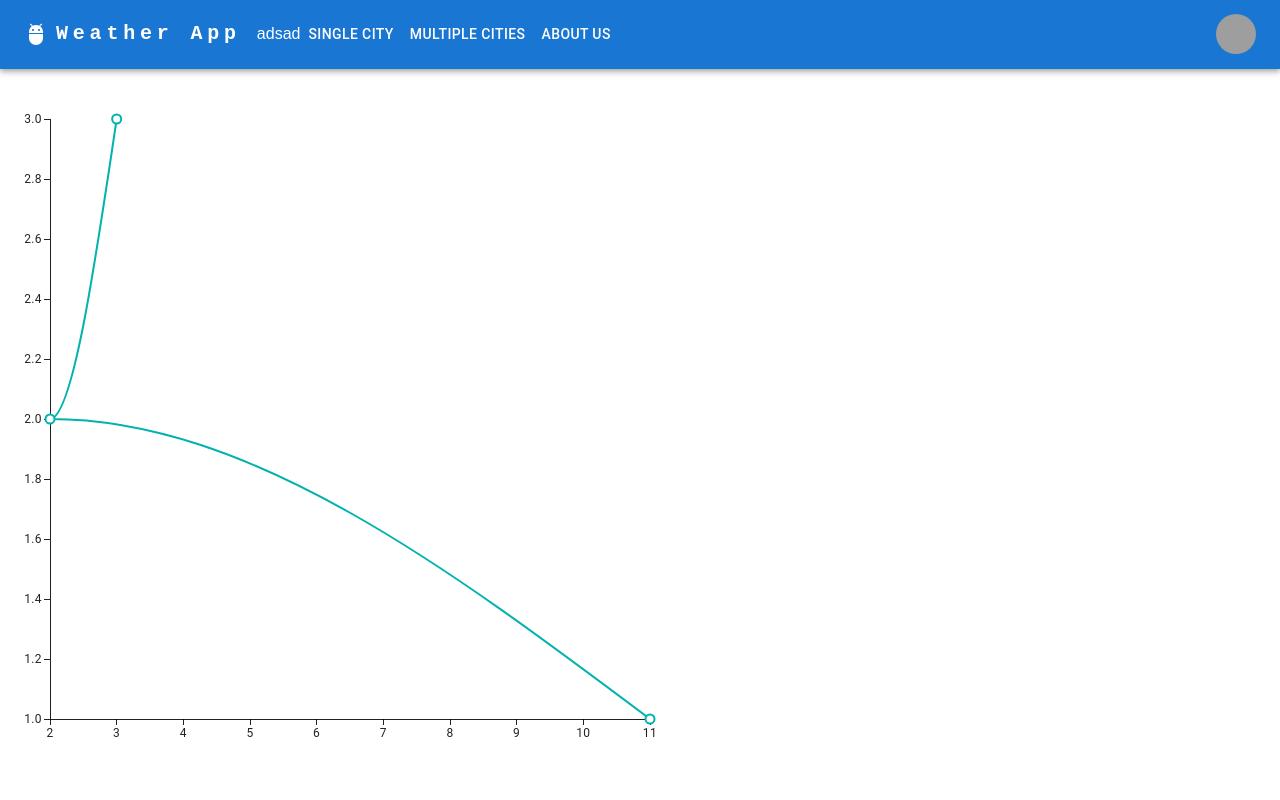
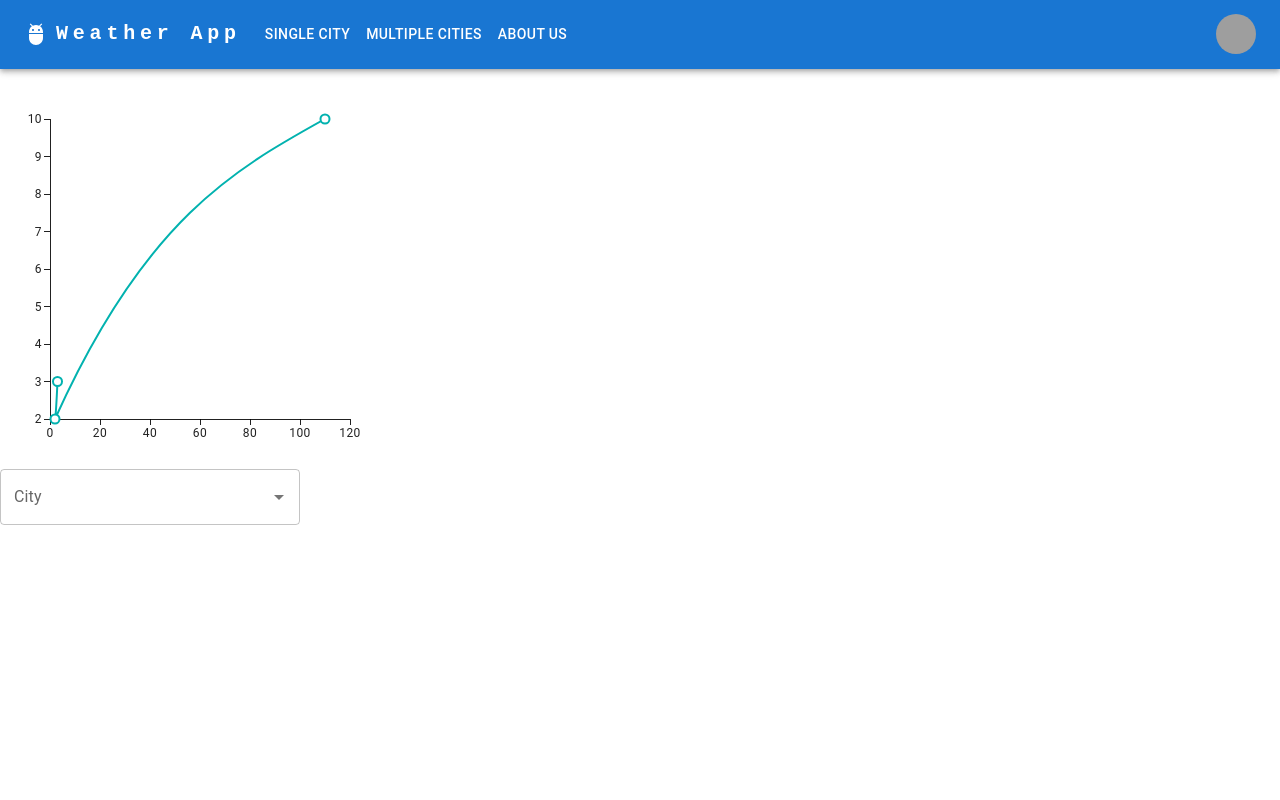
Before and after one commit to patrickfeeney03/brianHaters, a Next.js app: page /weather in a window 1280 px wide. Shown: the top 800 px of the page. Built offline with nearby package versions, Linux system fonts and the light colour scheme; grey boxes are pictures that could not be loaded.

Commit message:
get dropdown to change graph in single city  view

```diff
--- /dev/null
+++ b/components/Avatar.module.css
@@ -0,0 +1,5 @@
+.img {
+    border-radius: 50%;
+    object-fit: cover;
+    margin: 1em;
+}
--- /dev/null
+++ b/components/HomeText.module.css
@@ -0,0 +1,6 @@
+.everything {
+    margin: auto;
+    width: 50%;
+    padding: 10px;
+    text-align: center;
+}
--- a/components/ResponsiveMenu.js
+++ b/components/ResponsiveMenu.js
@@ -14,7 +14,19 @@ import MenuItem from '@mui/material/MenuItem';
 import AdbIcon from '@mui/icons-material/Adb';
 import Link from 'next/link';
 
-const pages = ['Single City', 'Multiple Cities', 'About Us'];
+const pages = [
+  {
+    key: 1,
+    name: 'Single City'
+  },
+  {
+    key: 2,
+    name: 'Multiple Cities'
+  },
+  {
+    key: 3,
+    name: 'About Us'
+  }];
 const links = ['weather', 'multiple', 'about']
 const settings = ['Profile', 'Account', 'Dashboard', 'Logout'];
 const titleName = 'Weather App';
@@ -43,11 +55,10 @@ function ResponsiveAppBar() {
       <Container maxWidth="xl">
         <Toolbar disableGutters>
           <AdbIcon sx={{ display: { xs: 'none', md: 'flex' }, mr: 1 }} />
+          <Link href="/">
           <Typography
             variant="h6"
             noWrap
-            component="a"
-            href="#app-bar-with-responsive-menu"
             sx={{
               mr: 2,
               display: { xs: 'none', md: 'flex' },
@@ -60,6 +71,7 @@ function ResponsiveAppBar() {
           >
             {titleName}
           </Typography>
+          </Link>
 
           <Box sx={{ flexGrow: 1, display: { xs: 'flex', md: 'none' } }}>
             <IconButton
@@ -89,8 +101,8 @@ function ResponsiveAppBar() {
               sx={{ display: { xs: 'block', md: 'none' } }}
             >
               {pages.map((page) => (
-                <MenuItem key={page} onClick={handleCloseNavMenu}>
-                  <Typography sx={{ textAlign: 'center' }}>{page}</Typography>
+                <MenuItem key={page.key} onClick={handleCloseNavMenu}>
+                  <Typography sx={{ textAlign: 'center' }}>{page.name}</Typography>
                 </MenuItem>
               ))}
             </Menu>
@@ -100,7 +112,6 @@ function ResponsiveAppBar() {
             variant="h5"
             noWrap
             component="a"
-            href="/"
             sx={{
               mr: 2,
               display: { xs: 'flex', md: 'none' },
@@ -114,31 +125,16 @@ function ResponsiveAppBar() {
           >
             {titleName}
           </Typography>
-          <Link
-            href="/"
-            sx={{
-              mr: 2,
-              display: { xs: 'flex', md: 'none' },
-              flexGrow: 1,
-              fontFamily: 'monospace',
-              fontWeight: 700,
-              letterSpacing: '.3rem',
-              color: 'inherit',
-              textDecoration: 'none',
-            }}
-          >
-            adsad
-          </Link>
           {/* This is the main view. The one we really care about */}
           <Box sx={{ flexGrow: 1, display: { xs: 'none', md: 'flex' } }}>
             {pages.map((page, index) => (
               <Link href={links[index]}>
                 <Button
-                  key={page}
+                  key={page.key}
                   onClick={handleCloseNavMenu}
                   sx={{ my: 2, color: 'white', display: 'block' }}
                 >
-                  {page}
+                  {page.name}
                 </Button>
               </Link>
             ))}
--- a/pages/weather/index.js
+++ b/pages/weather/index.js
@@ -1,31 +1,68 @@
 import Chart1 from "@/components/Chart1";
+import { Autocomplete, TextField } from "@mui/material";
+import { useState } from "react";
 
-const dummyData = [
+const dummyDataForOneGraph = {
+    key: 1,
+    xAxis: [{ data: [11, 2, 3] }],
+    series: [{ data: [1, 2, 3] }],
+    width: 400,
+    height: 400
+}
+
+const dummyDataForeThreeCities = [
     {
         key: 1,
-        xAxis: [{ data: [11, 2, 3] }],
-        series: [{ data: [1, 2, 3] }],
-        width: 700,
-        height: 700
+        city: 'Galway',
+        xAxis: [{ data: [110, 2, 3] }],
+        series: [{ data: [10, 2, 3] }],
+        width: 400,
+        height: 400
     },
     {
         key: 2,
-        xAxis: [{ data: [1, 2, 31] }],
+        city: 'Dublin',
+        xAxis: [{ data: [11, 2, 300] }],
         series: [{ data: [1, 2, 3] }],
-        width: 700,
-        height: 700
+        width: 400,
+        height: 400
     },
     {
         key: 3,
-        xAxis: [{ data: [1, 20, 3] }],
+        city: 'Cork',
+        xAxis: [{ data: [11, 20, 3] }],
         series: [{ data: [1, 2, 3] }],
-        width: 700,
-        height: 700
-    }
+        width: 400,
+        height: 400
+    },
 ]
 
+const dummyData = [
+    { label: 'Galway', id: 1 },
+    { label: 'Dublin', id: 2 },
+    { label: 'Cork', id: 3 },
+]
+
+
+
 export default function WeatherHome() {
+    const [graphData, setGraphData] = useState(dummyDataForeThreeCities[0]);
+
     return (
-        <Chart1 data={dummyData}></Chart1>
+        <div>
+            <Chart1 data={[graphData]}></Chart1>
+            <Autocomplete
+                disablePortal
+                options={dummyData}
+                sx={{ width: 300 }}
+                renderInput={(params) => <TextField {...params} label="City" />}
+                onChange={(event, newValue) => {
+                    console.log(`The new value is ${newValue.label}`)
+                    const newDataForGraph = dummyDataForeThreeCities.find((cityData) => (cityData.city === newValue.label));
+                    setGraphData(newDataForGraph);
+                }
+                }
+            />
+        </div>
     );
 }
```
Also changed, not shown: components/Avatar.js (added, +7 -0 lines), components/HomeText.js (added, +17 -0 lines), pages/index.js (+2 -96 lines), pages/multiple/index.js (+18 -1 lines), public/dog.jpg (added), public/peru.jpg (added).
